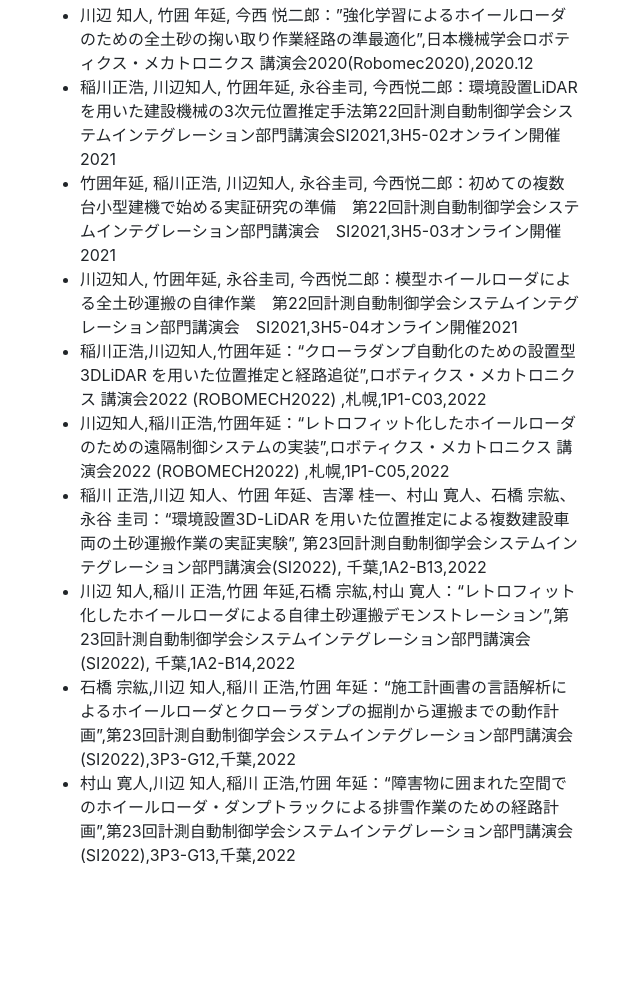
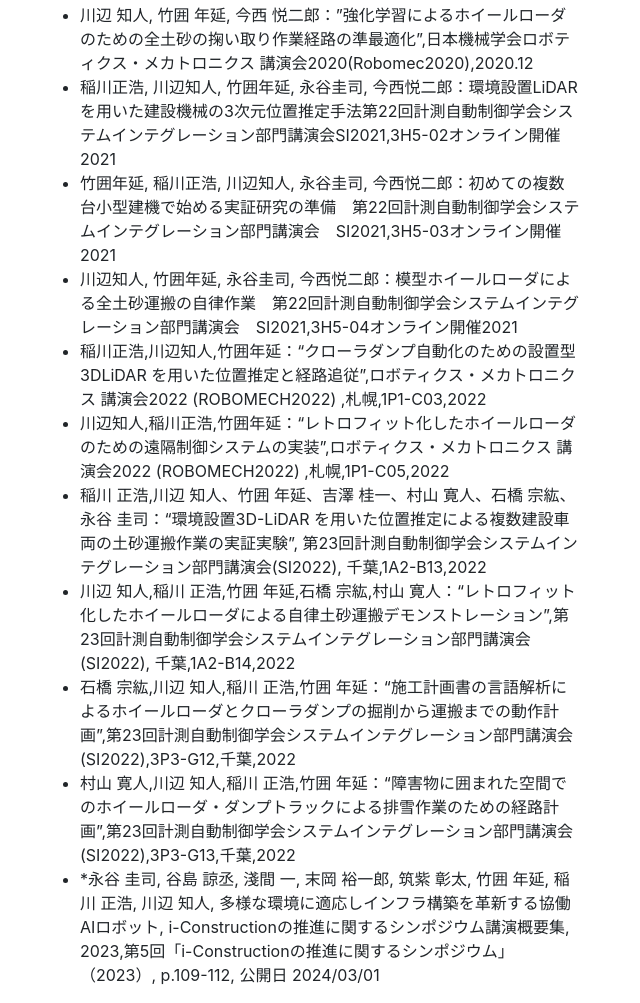
Before and after one commit to tomson784/tomson784.github.io, a plain HTML site: page index.html in a window 1280 px wide. Shown: the part 831-1834 px from the top of the page, without its empty margins (615-1255 px from the left). Before the commit the page ends 1714 px from the top, so only its background shows below. Drawn offline with nearby package versions, Linux system fonts and the light colour scheme.

Commit message:
Update index.html

```diff
--- a/index.html
+++ b/index.html
@@ -56,6 +56,7 @@
         <li>川辺 知人,稲川 正浩,竹囲 年延,石橋 宗紘,村山 寛人：“レトロフィット化したホイールローダによる自律土砂運搬デモンストレーション”,第23回計測自動制御学会システムインテグレーション部門講演会(SI2022), 千葉,1A2-B14,2022</li>
         <li>石橋 宗紘,川辺 知人,稲川 正浩,竹囲 年延：“施工計画書の言語解析によるホイールローダとクローラダンプの掘削から運搬までの動作計画”,第23回計測自動制御学会システムインテグレーション部門講演会(SI2022),3P3-G12,千葉,2022</li>
         <li>村山 寛人,川辺 知人,稲川 正浩,竹囲 年延：“障害物に囲まれた空間でのホイールローダ・ダンプトラックによる排雪作業のための経路計画”,第23回計測自動制御学会システムインテグレーション部門講演会(SI2022),3P3-G13,千葉,2022</li>
+        <li>*永谷 圭司, 谷島 諒丞, 淺間 一, 末岡 裕一郎, 筑紫 彰太, 竹囲 年延, 稲川 正浩, 川辺 知人, 多様な環境に適応しインフラ構築を革新する協働AIロボット, i-Constructionの推進に関するシンポジウム講演概要集, 2023,第5回「i-Constructionの推進に関するシンポジウム」（2023）, p.109-112, 公開日 2024/03/01</li>
         </p>
       </ul>
     </div>
```
